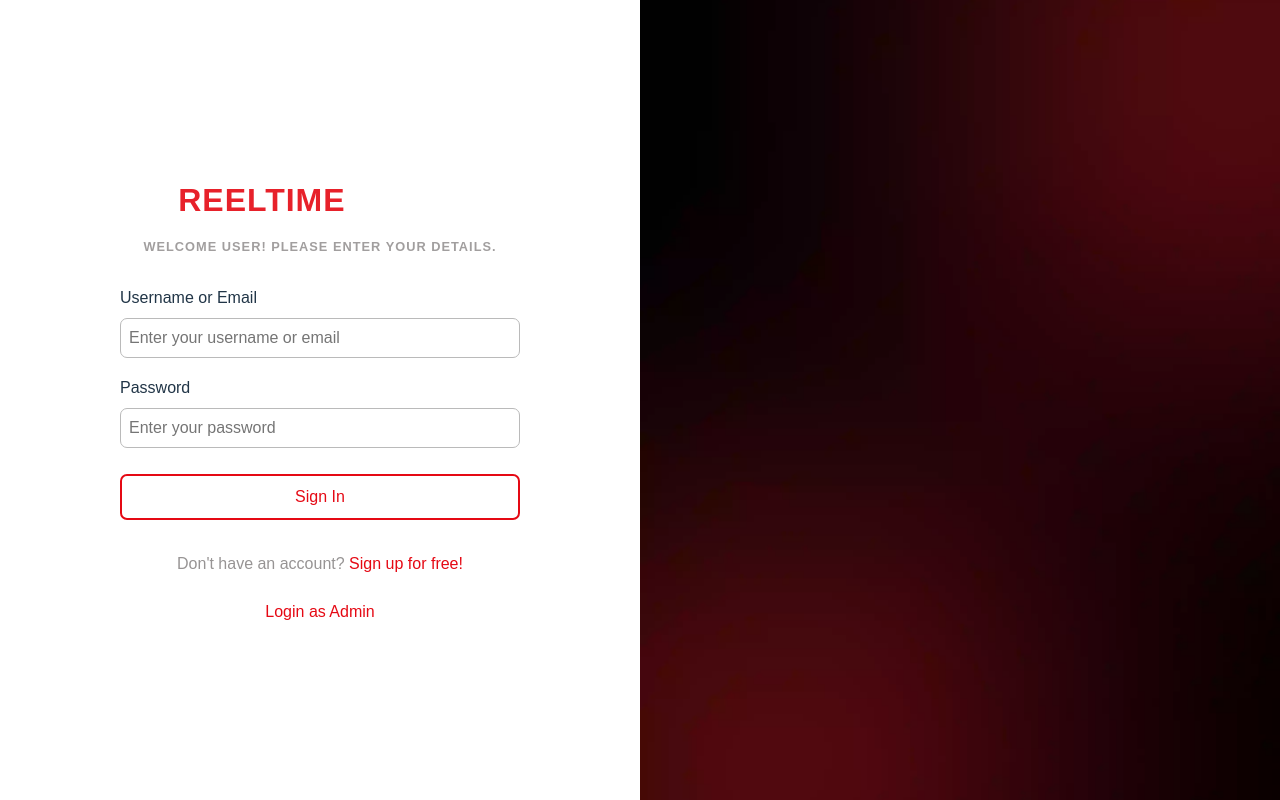
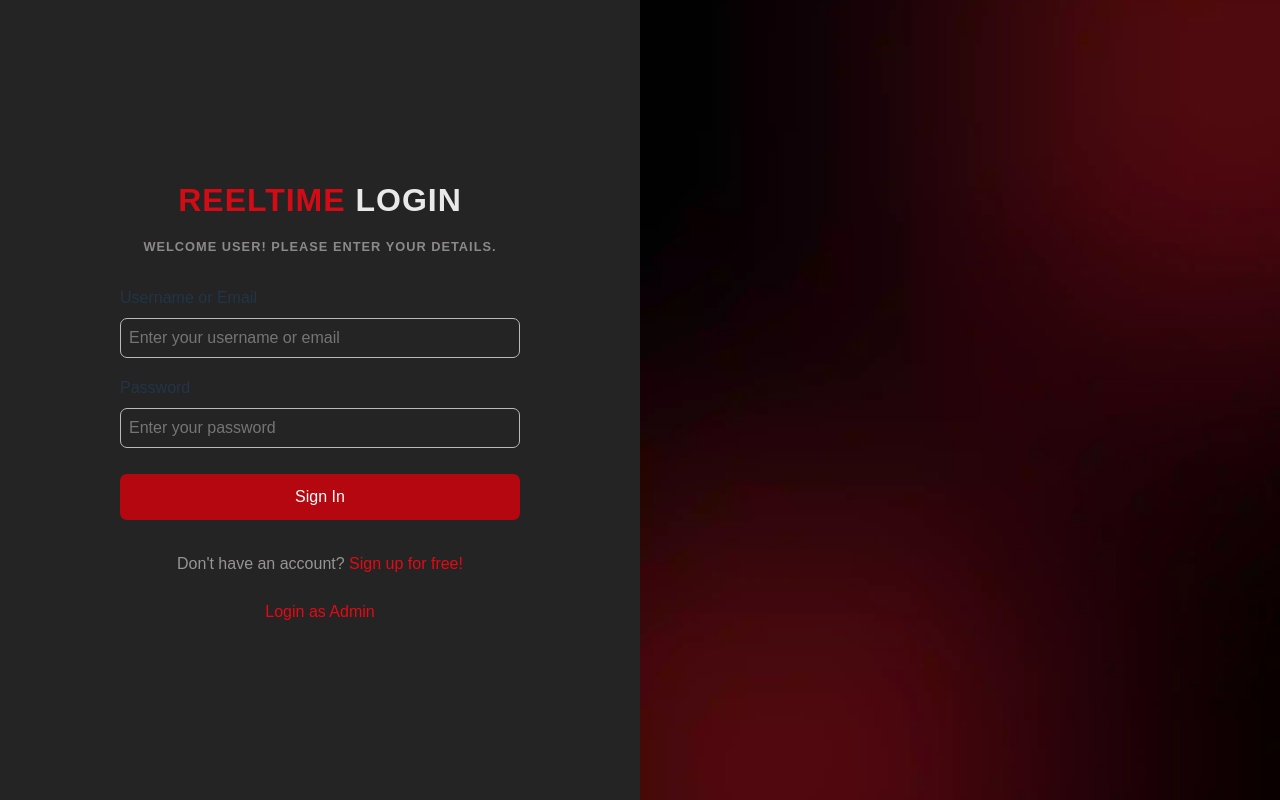
Before and after one commit to seannn9/cinema-seat-reservation, a React (Vite) app in the folder client/: page /login in a window 1280 px wide. In both pictures the pointer is over the button "Sign In". Built offline with nearby package versions, Linux system fonts and the light colour scheme.

Commit message:
adjusted some colors

```diff
--- a/client/src/styles/Login.css
+++ b/client/src/styles/Login.css
@@ -12,6 +12,7 @@
     flex-direction: column;
     align-items: center;
     justify-content: center;
+    background-color: #242424;
 }
 
 .form {
@@ -121,8 +122,9 @@ form button {
 }
 
 form button:hover {
-    background-color: transparent;
-    color: var(--primary-color);
+    background-color: var(--hover-color);
+    border-color: var(--hover-color);
+    color: #fff;
 }
 
 @media (max-width: 769px) {
@@ -135,7 +137,6 @@ form button:hover {
     }
 
     .login-section {
-        background-color: #333;
         width: 480px;
         min-height: 520px;
         margin: 0 1em;
```
